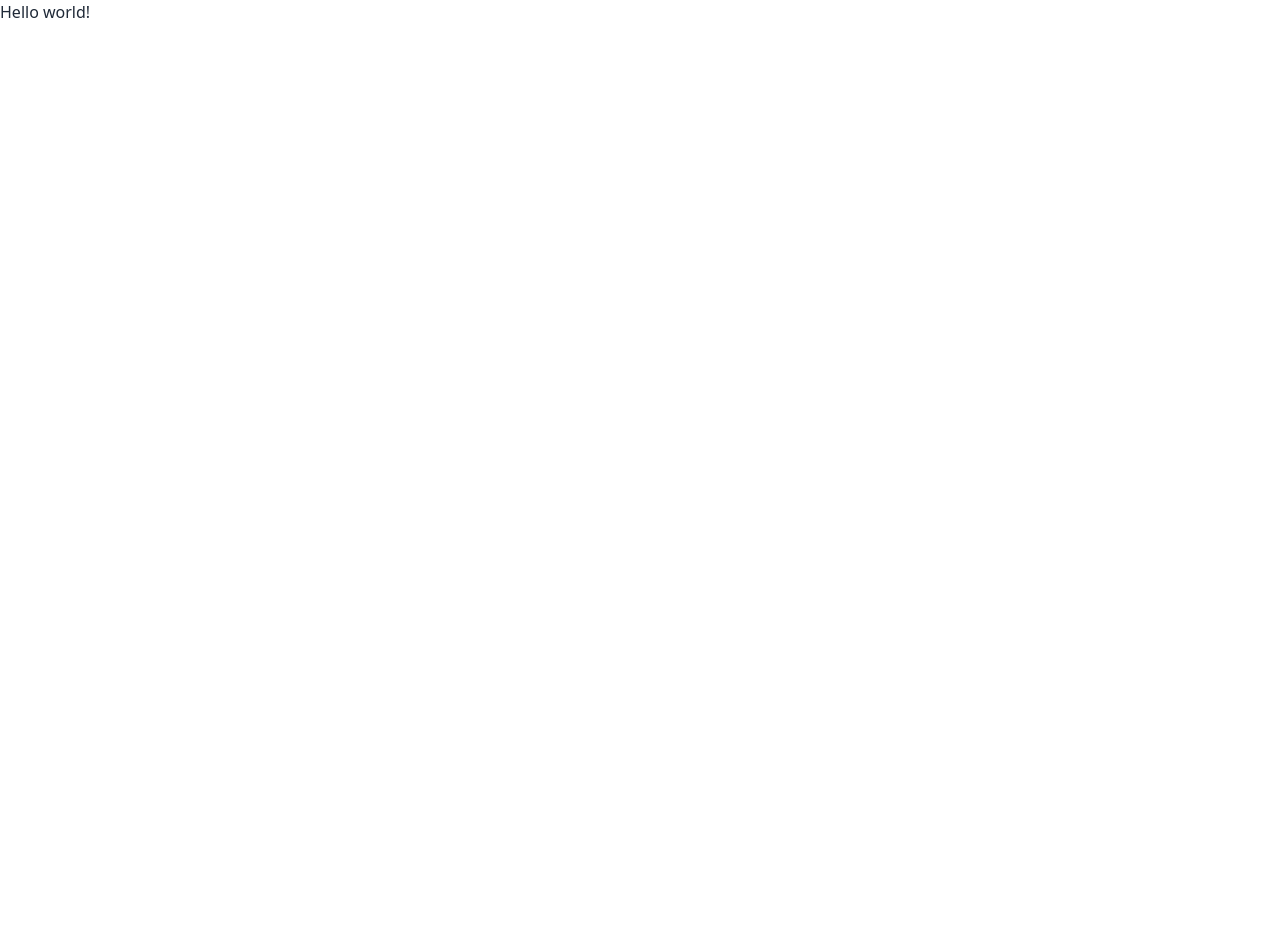
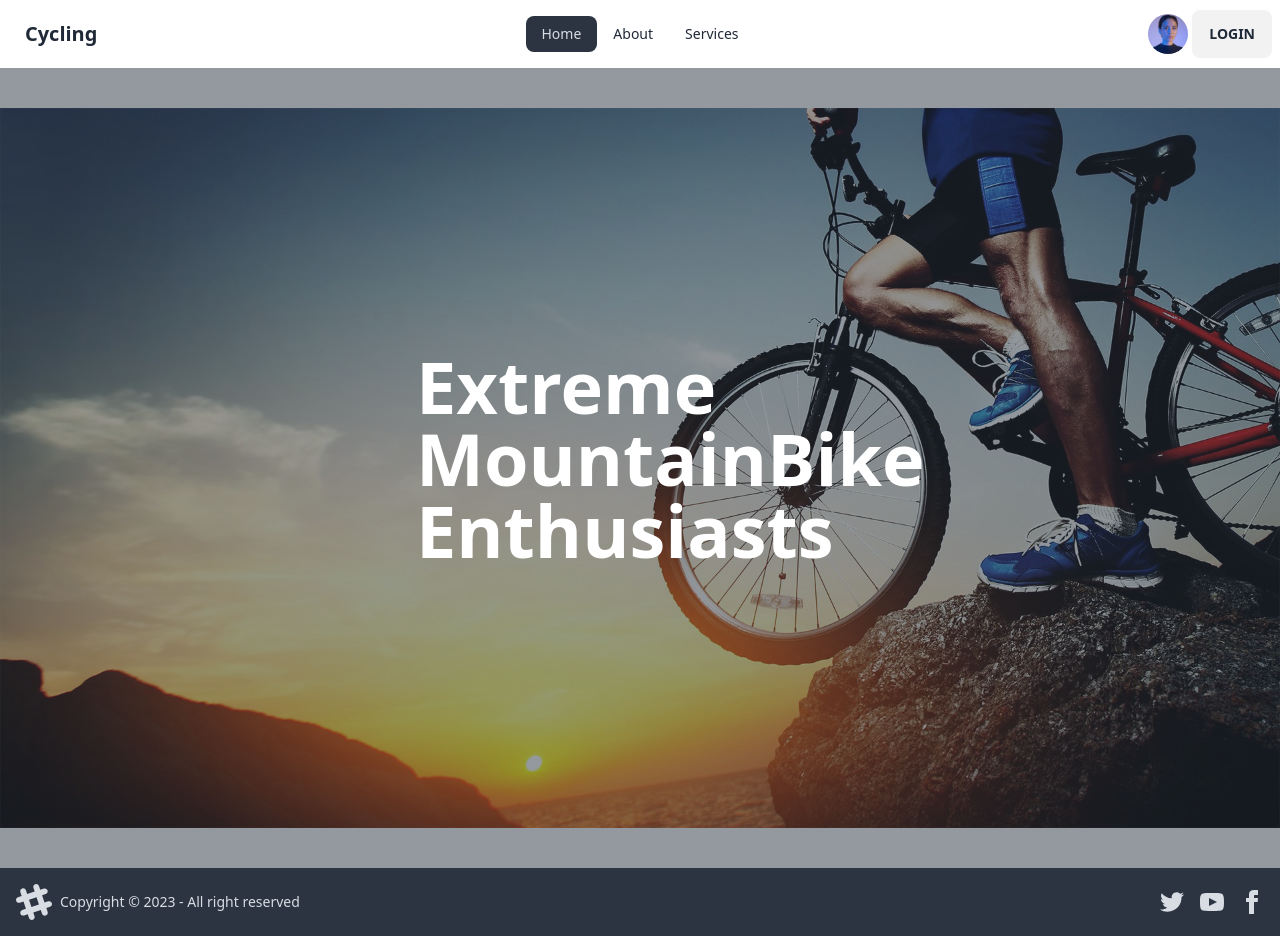
Before and after one commit to Saifulkhandaker/sports-event, a React (Vite) app: page / in a window 1280 px wide. Before the commit the page ends 800 px from the top, so only its background shows below. Built offline with nearby package versions, Linux system fonts and the light colour scheme.

Commit message:
navber and banner added

```diff
--- /dev/null
+++ b/src/Components/About.jsx
@@ -0,0 +1,11 @@
+import React from 'react';
+
+const About = () => {
+    return (
+        <div>
+
+        </div>
+    );
+};
+
+export default About;
--- /dev/null
+++ b/src/Components/Banner.jsx
@@ -0,0 +1,20 @@
+import React from 'react';
+import banner  from "../../src/assets/Images/main_banner.jpg"
+
+const Banner = () => {
+    return (
+        <div>
+            <div className="hero min-h-screen">
+                <img src={banner} alt="" />
+  <div className="hero-overlay bg-opacity-50"></div>
+  <div className="">
+    <div className="max-w-md">
+      <h1 className="mb-5 text-3xl md:text-7xl text-white font-bold">Extreme <br /> MountainBike <br /> Enthusiasts</h1>
+    </div>
+  </div>
+</div>
+        </div>
+    );
+};
+
+export default Banner;
--- /dev/null
+++ b/src/Components/Footer.jsx
@@ -0,0 +1,61 @@
+import React from "react";
+
+const Footer = () => {
+  return (
+    <div>
+      <footer className="footer items-center p-4 bg-neutral text-neutral-content">
+        <aside className="items-center grid-flow-col">
+          <svg
+            width="36"
+            height="36"
+            viewBox="0 0 24 24"
+            xmlns="http://www.w3.org/2000/svg"
+            fillRule="evenodd"
+            clipRule="evenodd"
+            className="fill-current"
+          >
+            <path d="M22.672 15.226l-2.432.811.841 2.515c.33 1.019-.209 2.127-1.23 2.456-1.15.325-2.148-.321-2.463-1.226l-.84-2.518-5.013 1.677.84 2.517c.391 1.203-.434 2.542-1.831 2.542-.88 0-1.601-.564-1.86-1.314l-.842-2.516-2.431.809c-1.135.328-2.145-.317-2.463-1.229-.329-1.018.211-2.127 1.231-2.456l2.432-.809-1.621-4.823-2.432.808c-1.355.384-2.558-.59-2.558-1.839 0-.817.509-1.582 1.327-1.846l2.433-.809-.842-2.515c-.33-1.02.211-2.129 1.232-2.458 1.02-.329 2.13.209 2.461 1.229l.842 2.515 5.011-1.677-.839-2.517c-.403-1.238.484-2.553 1.843-2.553.819 0 1.585.509 1.85 1.326l.841 2.517 2.431-.81c1.02-.33 2.131.211 2.461 1.229.332 1.018-.21 2.126-1.23 2.456l-2.433.809 1.622 4.823 2.433-.809c1.242-.401 2.557.484 2.557 1.838 0 .819-.51 1.583-1.328 1.847m-8.992-6.428l-5.01 1.675 1.619 4.828 5.011-1.674-1.62-4.829z"></path>
+          </svg>
+          <p>Copyright © 2023 - All right reserved</p>
+        </aside>
+        <nav className="grid-flow-col gap-4 md:place-self-center md:justify-self-end">
+          <a>
+            <svg
+              xmlns="http://www.w3.org/2000/svg"
+              width="24"
+              height="24"
+              viewBox="0 0 24 24"
+              className="fill-current"
+            >
+              <path d="M24 4.557c-.883.392-1.832.656-2.828.775 1.017-.609 1.798-1.574 2.165-2.724-.951.564-2.005.974-3.127 1.195-.897-.957-2.178-1.555-3.594-1.555-3.179 0-5.515 2.966-4.797 6.045-4.091-.205-7.719-2.165-10.148-5.144-1.29 2.213-.669 5.108 1.523 6.574-.806-.026-1.566-.247-2.229-.616-.054 2.281 1.581 4.415 3.949 4.89-.693.188-1.452.232-2.224.084.626 1.956 2.444 3.379 4.6 3.419-2.07 1.623-4.678 2.348-7.29 2.04 2.179 1.397 4.768 2.212 7.548 2.212 9.142 0 14.307-7.721 13.995-14.646.962-.695 1.797-1.562 2.457-2.549z"></path>
+            </svg>
+          </a>
+          <a>
+            <svg
+              xmlns="http://www.w3.org/2000/svg"
+              width="24"
+              height="24"
+              viewBox="0 0 24 24"
+              className="fill-current"
+            >
+              <path d="M19.615 3.184c-3.604-.246-11.631-.245-15.23 0-3.897.266-4.356 2.62-4.385 8.816.029 6.185.484 8.549 4.385 8.816 3.6.245 11.626.246 15.23 0 3.897-.266 4.356-2.62 4.385-8.816-.029-6.185-.484-8.549-4.385-8.816zm-10.615 12.816v-8l8 3.993-8 4.007z"></path>
+            </svg>
+          </a>
+          <a>
+            <svg
+              xmlns="http://www.w3.org/2000/svg"
+              width="24"
+              height="24"
+              viewBox="0 0 24 24"
+              className="fill-current"
+            >
+              <path d="M9 8h-3v4h3v12h5v-12h3.642l.358-4h-4v-1.667c0-.955.192-1.333 1.115-1.333h2.885v-5h-3.808c-3.596 0-5.192 1.583-5.192 4.615v3.385z"></path>
+            </svg>
+          </a>
+        </nav>
+      </footer>
+    </div>
+  );
+};
+
+export default Footer;
--- /dev/null
+++ b/src/Components/Navber.jsx
@@ -0,0 +1,45 @@
+import { NavLink } from "react-router-dom";
+import profile from "../assets/Images/profile.jpg"
+
+const Navber = () => {
+
+    const navlinks = <>
+     <li> <NavLink to="/">Home</NavLink></li>
+     <li> <NavLink to="/about">About</NavLink></li>
+     <li> <NavLink to="/services">Services</NavLink></li>
+
+    </>
+
+    return (
+        <div>
+             <div className="navbar bg-base-100">
+  <div className="navbar-start">
+    <div className="dropdown">
+      <label tabIndex={0} className="btn btn-ghost lg:hidden">
+        <svg xmlns="http://www.w3.org/2000/svg" className="h-5 w-5" fill="none" viewBox="0 0 24 24" stroke="currentColor"><path strokeLinecap="round" strokeLinejoin="round" strokeWidth="2" d="M4 6h16M4 12h8m-8 6h16" /></svg>
+      </label>
+      <ul tabIndex={0} className="menu menu-sm dropdown-content mt-3 z-[1] p-2 shadow bg-base-100 rounded-box w-52">
+       {navlinks}
+      </ul>
+    </div>
+    <a className="btn btn-ghost normal-case font-bold text-xl">Cycling</a>
+  </div>
+  <div className="navbar-center hidden lg:flex">
+    <ul className="menu menu-horizontal px-1">
+     {navlinks}
+    </ul>
+  </div>
+  <div className="navbar-end">
+ <label tabIndex={0} className="btn btn-ghost btn-circle avatar">
+        <div className="w-10 rounded-full">
+          <img src={profile} />
+        </div>
+      </label>
+    <a className="btn">Login</a>
+  </div>
+</div>
+</div>
+    );
+};
+
+export default Navber;
--- /dev/null
+++ b/src/Components/Services.jsx
@@ -0,0 +1,11 @@
+import React from 'react';
+
+const Services = () => {
+    return (
+        <div>
+
+        </div>
+    );
+};
+
+export default Services;
--- /dev/null
+++ b/src/Layout/MainLayout.jsx
@@ -0,0 +1,17 @@
+import React from 'react';
+import { Outlet } from 'react-router-dom';
+import Navber from '../Components/Navber';
+import Footer from '../Components/Footer';
+
+const MainLayout = () => {
+    return (
+        <div>
+            <Navber></Navber>
+           <Outlet></Outlet>
+           <Footer></Footer>
+
+        </div>
+    );
+};
+
+export default MainLayout;
--- /dev/null
+++ b/src/Pages/Home/Home.jsx
@@ -0,0 +1,13 @@
+import React from 'react';
+import Banner from '../../Components/Banner';
+
+const Home = () => {
+    return (
+        <div>
+            <Banner></Banner>
+
+        </div>
+    );
+};
+
+export default Home;
```
Also changed, not shown: src/Router/Route.jsx (added, +30 -0 lines), src/main.jsx (+2 -8 lines), src/assets/Images/profile.jpg (added).
